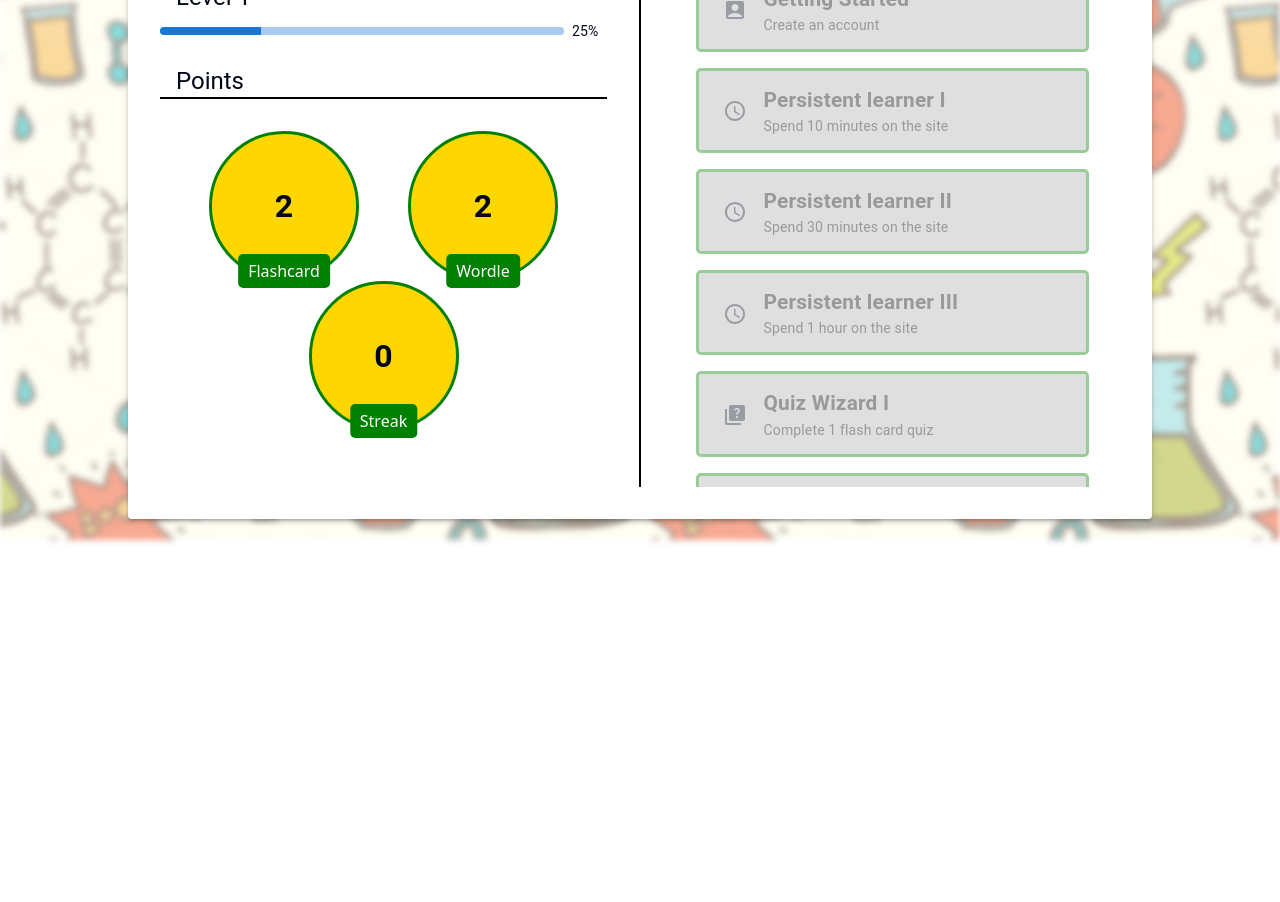
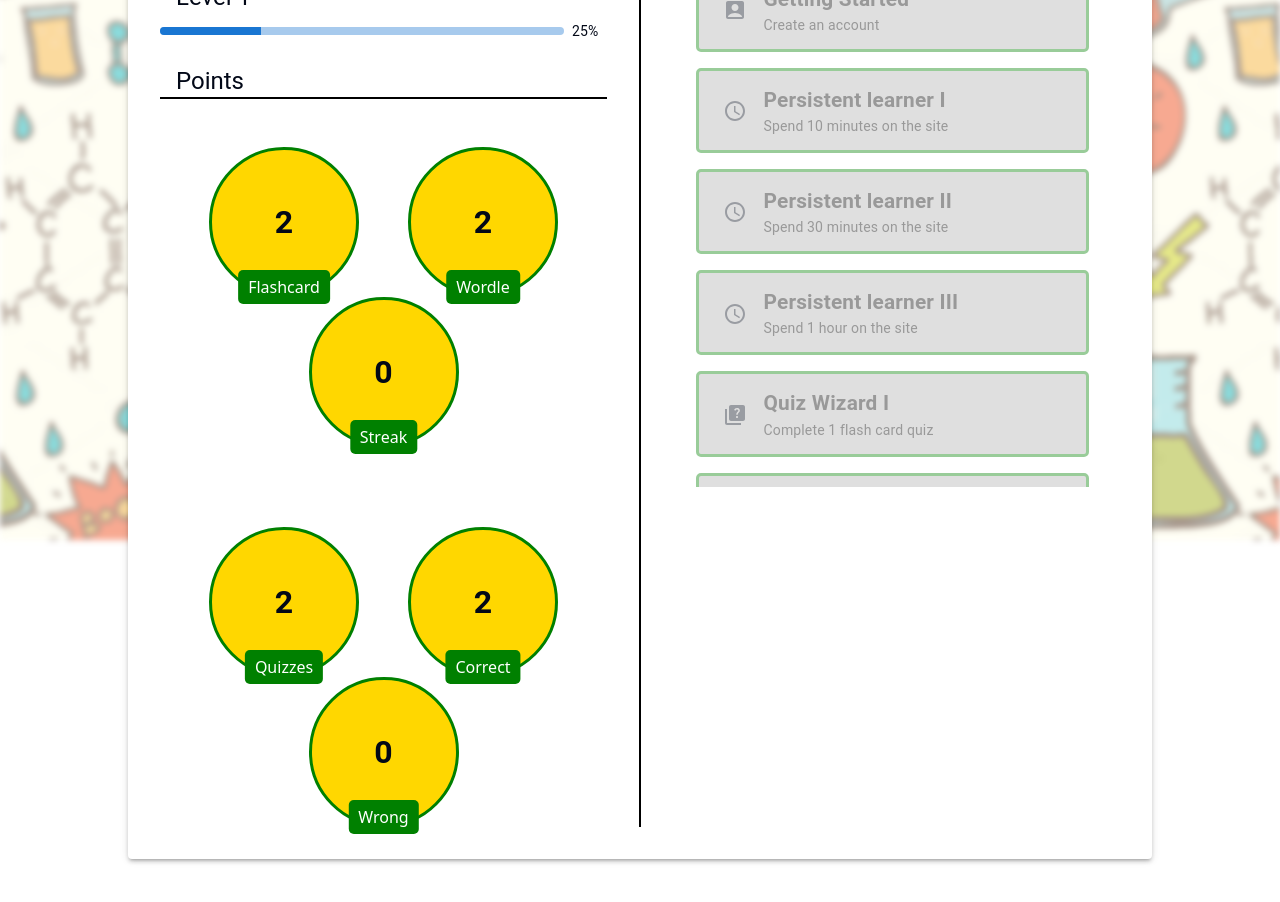
Before and after one commit to swu628/se701-project-React-AtomicIQ, a React (Vite) app in the folder Frontend/: page /profile in a window 1280 px wide. Shown: the part 260-1162 px from the top of the page. Before the commit the page ends 839 px from the top, so only its background shows below. Built offline with nearby package versions, Linux system fonts and the light colour scheme.

Commit message:
added more types of points

```diff
--- a/Frontend/src/Pages/Home.tsx
+++ b/Frontend/src/Pages/Home.tsx
@@ -11,9 +11,9 @@ export default function Home() {
   }, []);
 
   const containerStyles = {
-    p: "2rem",
+    p: { xs: "1rem", md: "2rem" },
     minHeight: "92.75vh",
-    width: "80vw",
+    width: { xs: "90vw", sm: "80vw" },
     boxShadow: 3,
     display: "flex",
     flexDirection: "column",
@@ -22,12 +22,12 @@ export default function Home() {
   };
 
   const buttonStyles = {
-    width: "15vw", // Increased width
-    mb: 5,
+    width: { xs: "80vw", sm: "60vw", md: "30vw", lg: "15vw" },
+    mb: 2,
     backgroundColor: "#1976d2",
     color: "white",
-    padding: "1rem 2rem", // Increased padding
-    fontSize: "1.25rem", // Increased font size
+    padding: { xs: "0.5rem 1rem", md: "1rem 2rem" },
+    fontSize: { xs: "1rem", md: "1.25rem" },
     borderRadius: "0.25rem",
     boxShadow: 2,
     "&:hover": {
@@ -38,7 +38,7 @@ export default function Home() {
 
   return (
     <Container sx={containerStyles}>
-      <Typography variant="h2" sx={{ mb: 30 }}>
+      <Typography variant="h2" sx={{ mb: 5 }}>
         AtomicIQ
       </Typography>
       <Link to="/flashcard" style={{ textDecoration: "none" }}>
--- a/Frontend/src/components/Profile/Points.tsx
+++ b/Frontend/src/components/Profile/Points.tsx
@@ -1,4 +1,12 @@
-import { Typography, Divider, Grid, ThemeProvider, Stack } from "@mui/material";
+import React from "react";
+import {
+  Typography,
+  Divider,
+  Grid,
+  ThemeProvider,
+  Stack,
+  Tooltip,
+} from "@mui/material";
 import {
   experimentalStyled as styled,
   createTheme,
@@ -46,9 +54,6 @@ const theme = createTheme({
 });
 
 export default function Points() {
-  const totalElements = 20;
-  const learnedElements = 5;
-
   return (
     <ThemeProvider theme={theme}>
       <Stack direction="column">
@@ -60,18 +65,48 @@ export default function Points() {
         <Grid
           container
           justifyContent="space-evenly"
-          sx={{ marginTop: "2rem" }}
+          sx={{ marginTop: "3rem" }}
         >
           <CircleContainer>
-            <Label>Flashcard</Label>
+            <Tooltip title="This is a flashcard." arrow>
+              <Label>Flashcard</Label>
+            </Tooltip>
             <WinnerCount>2</WinnerCount>
           </CircleContainer>
           <CircleContainer>
-            <Label>Wordle</Label>
+            <Tooltip title="This is a wordle." arrow>
+              <Label>Wordle</Label>
+            </Tooltip>
             <WinnerCount>2</WinnerCount>
           </CircleContainer>
           <CircleContainer>
-            <Label>Streak</Label>
+            <Tooltip title="This is a streak." arrow>
+              <Label>Streak</Label>
+            </Tooltip>
+            <WinnerCount>0</WinnerCount>
+          </CircleContainer>
+        </Grid>
+        <Grid
+          container
+          justifyContent="space-evenly"
+          sx={{ marginTop: "5rem" }}
+        >
+          <CircleContainer>
+            <Tooltip title="This is a flashcard." arrow>
+              <Label>Quizzes</Label>
+            </Tooltip>
+            <WinnerCount>2</WinnerCount>
+          </CircleContainer>
+          <CircleContainer>
+            <Tooltip title="This is a wordle." arrow>
+              <Label>Correct</Label>
+            </Tooltip>
+            <WinnerCount>2</WinnerCount>
+          </CircleContainer>
+          <CircleContainer>
+            <Tooltip title="This is a streak." arrow>
+              <Label>Wrong</Label>
+            </Tooltip>
             <WinnerCount>0</WinnerCount>
           </CircleContainer>
         </Grid>
```
